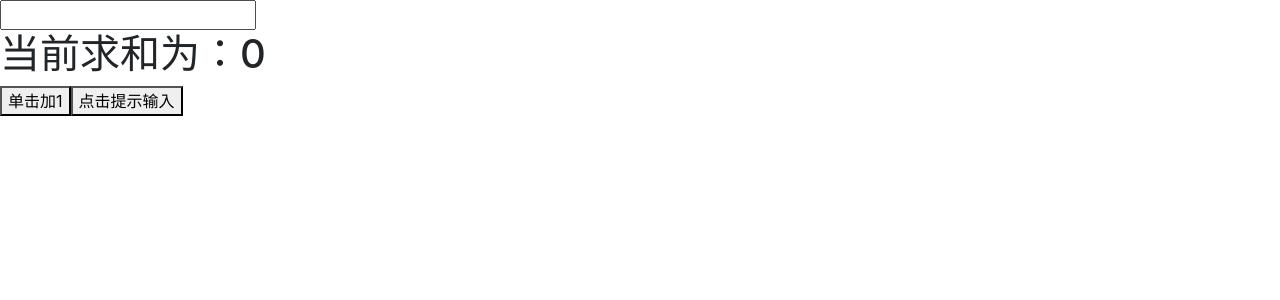
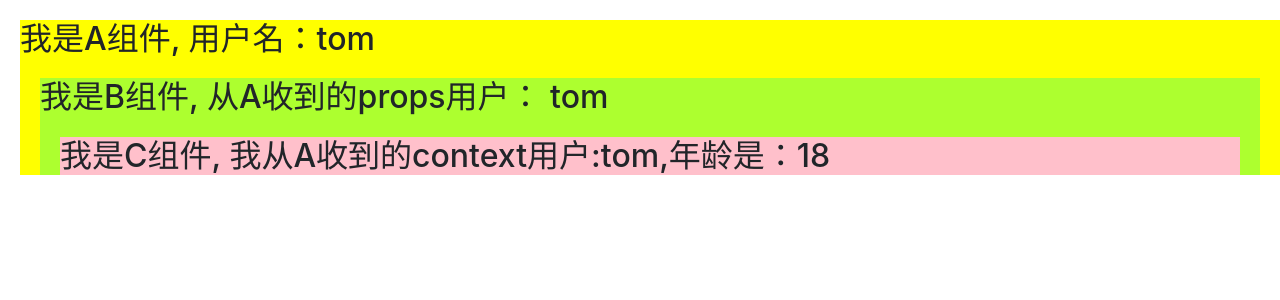
Before and after one commit to philiphou/React_Hooks_Study, a React (Create React App) app: page / in a window 1280 px wide. Shown: the top 300 px of the page. Built offline with nearby package versions, Linux system fonts and the light colour scheme.

Commit message:
Context用法

```diff
--- a/src/App.js
+++ b/src/App.js
@@ -1,12 +1,12 @@
 import React, { Component } from 'react'
-import Demo from './components/05.RefHook'
-
+import Demo from './components/07.Context'
+import './app.css'
 
 export default class App extends Component {
   render() {
     return (
       <div id='test'>
-            <Demo/>
+        <Demo/>
       </div>
     )
   }
--- /dev/null
+++ b/src/app.css
@@ -0,0 +1,14 @@
+.a{
+    margin-left: 20px;
+    margin-top: 20px;
+    background-color:yellow;
+}
+.b{
+    background-color:greenyellow;
+    margin: 20px;
+
+}
+.c{
+    background-color:pink;
+    margin:20px;
+}
--- /dev/null
+++ b/src/components/07.Context/index.jsx
@@ -0,0 +1,80 @@
+import React,{Component} from 'react'
+
+//  创建Context容器对象
+const MyContext=React.createContext()
+// 解构赋值，去除Provider标签，从context容器对象中
+const {Provider,Consumer}=MyContext
+
+
+class A extends Component{
+    state={username:'tom',age:18}
+
+    render(){
+
+        return(
+            <div className='a'>
+                <h2>我是A组件, 用户名：{this.state.username}</h2>
+                {/*  我们需要B组件以及后代组件都可以拿到A组件的用户名，则利用Context.Provider标签包裹住B组件 */}
+                {/* Provider 标签后必须添加 value 属性，传递数据 */}
+                <Provider value={this.state}>
+                     <B name={this.state.username}/>
+                </Provider>
+
+            </div>
+        )
+    }
+}
+class B extends Component{
+
+
+    render(){
+        return(
+            <div className='b'>
+            <h2>我是B组件, 从A收到的props用户： {this.props.name}</h2>
+            <C/>
+            </div>
+        )
+    }
+}
+/*
+class C extends Component{
+     //  需要声明接收context, 这样才能收到从祖组件传递的value 数据; 利用静态属性 static contextType
+     static contextType=MyContext
+
+    render(){
+        console.log(this.context) // C 组件收到了从祖组件A中传来的context 的value数据
+        return(
+            <div className='c'>
+            <h2>我是C组件, 我从A收到的context用户: {this.context.username}, 年龄：{this.context.age}</h2>
+            </div>
+        )
+    }
+}
+*/
+//  把C组件写成函数式组件，看看如何使用Context
+
+
+
+const C = () => {
+    return (
+
+        <div className='c'>
+
+          <h2>我是C组件, 我从A收到的context用户:
+            <Consumer>
+                {value=>{
+                    console.log(value)
+                    return `${value.username},年龄是：${value.age}`
+                }}
+            </Consumer>
+
+          </h2>
+        </div>
+
+    );
+}
+
+
+
+
+export default A;
```
Also changed, not shown: src/components/06.Fragment/index.jsx (added, +14 -0 lines), 1 other file (tests, documents, lock files or other folders).
